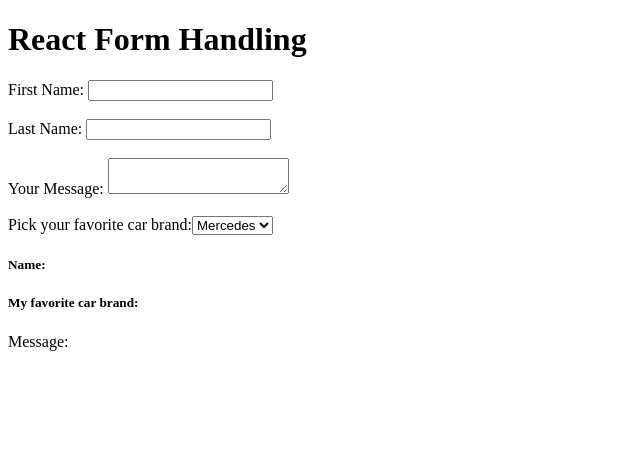
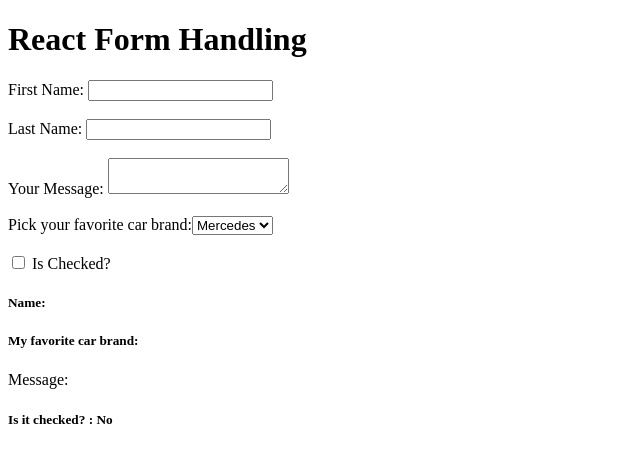
Before and after one commit to MccGrey/react-form-handling, a React (Create React App) app: page / in a window 1280 px wide. Shown: the top 462 px of the page, without its empty margins (0-640 px from the left). Built offline with nearby package versions, Linux system fonts and the light colour scheme.

Commit message:
update - add checkbox to tick and untick

```diff
--- a/src/App.js
+++ b/src/App.js
@@ -5,12 +5,15 @@ function App() {
     fname: "",
     lname: "",
     message: "",
+    isChecked: false,
   });
 
   const handleChange = (e) => {
+    const value =
+      e.target.type === "checkbox" ? e.target.checked : e.target.value;
     setState({
       ...state,
-      [e.target.name]: e.target.value,
+      [e.target.name]: value,
     });
   };
   return (
@@ -63,12 +66,24 @@ function App() {
             <option value="audi">Audi</option>
           </select>
         </label>
+        <br />
+        <br />
+        <label>
+          <input
+            type="checkbox"
+            name="isChecked"
+            checked={state.isChecked}
+            onChange={handleChange}
+          />{" "}
+          Is Checked?
+        </label>
       </form>
       <h5>
         Name: {state.fname} {state.lname}
       </h5>
       <h5>My favorite car brand: {state.carBrand}</h5>
       <p>Message: {state.message}</p>
+      <h5>Is it checked? : {state.isChecked ? "Yes" : "No"}</h5>
     </div>
   );
 }
```
